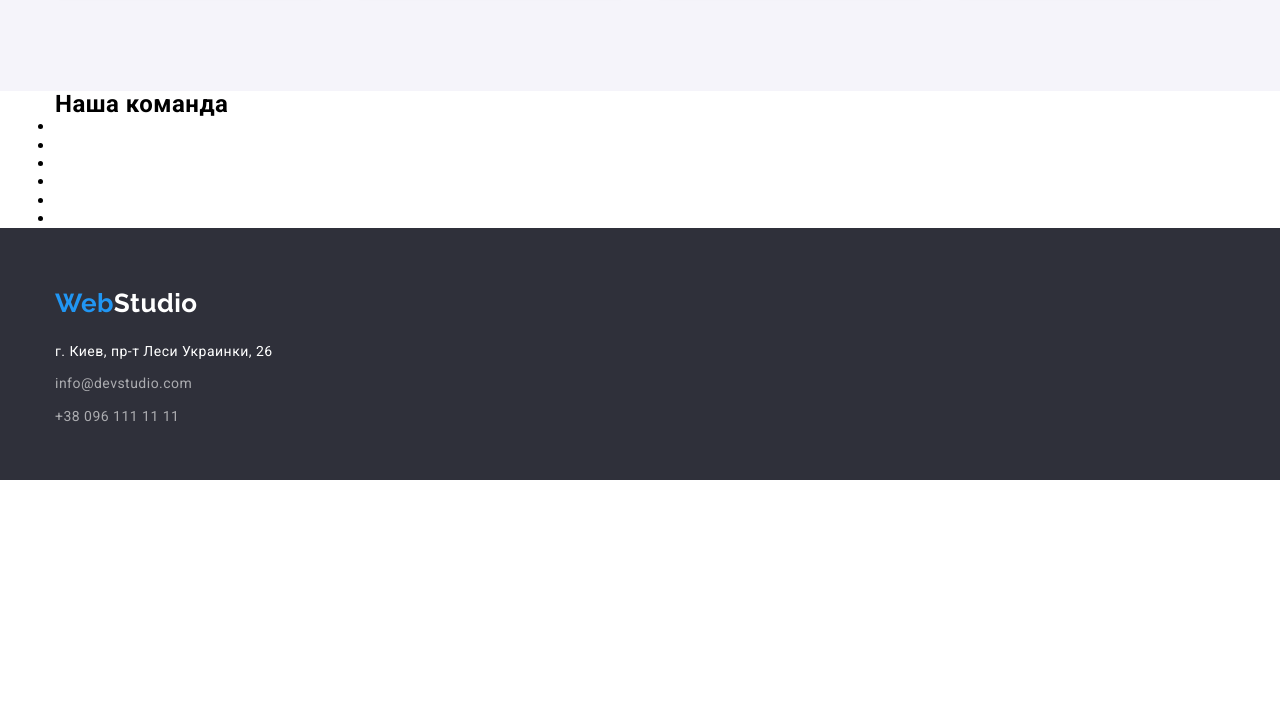
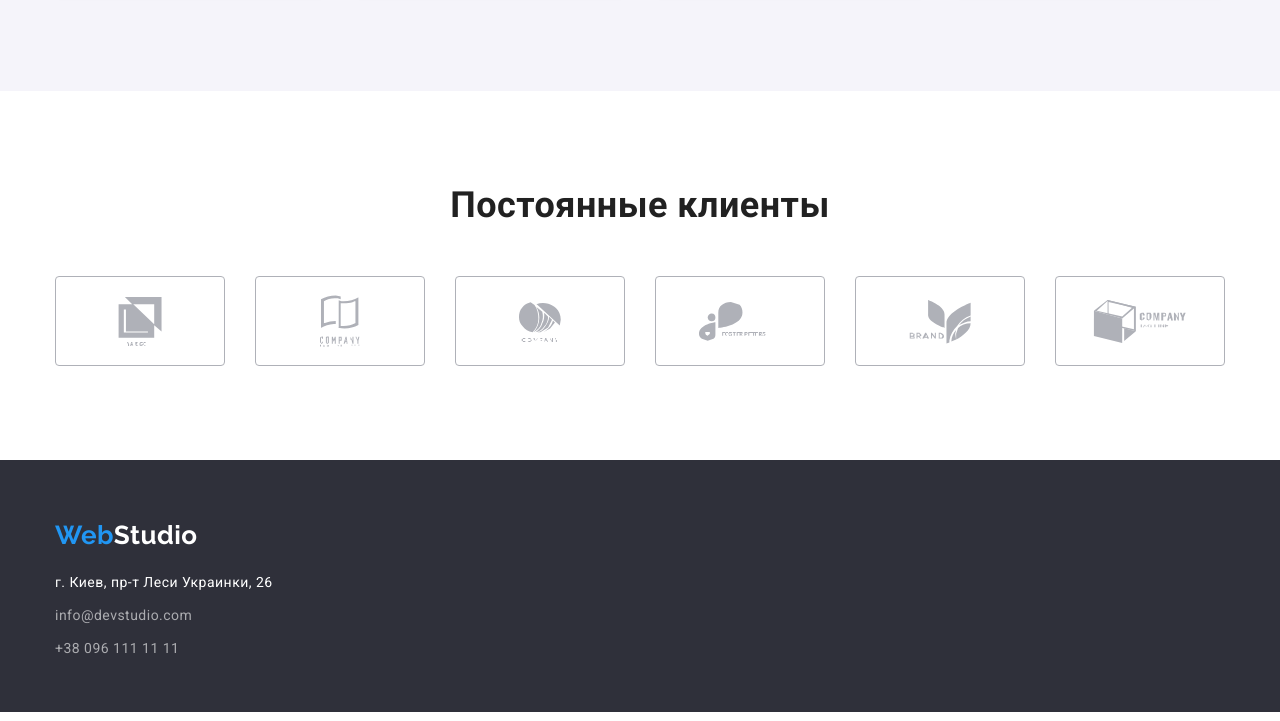
Before and after one commit to Artemius87/goit-markup-hw-04, a plain HTML site: page index.html in a window 1280 px wide. Shown: the part 2236-2957 px from the top of the page. Before the commit the page ends 2725 px from the top, so only its background shows below. Drawn offline with nearby package versions, Linux system fonts and the light colour scheme.

Commit message:
сделал Постоянные клиенты

```diff
--- a/css/style.css
+++ b/css/style.css
@@ -313,3 +313,43 @@ ul {
 .projects:nth-last-child(-n + 3) {
   margin-bottom: 0;
 }
+/* <!-- Постоянные клиенты --> */
+
+.clients {
+  padding: 94px 0;
+}
+
+.clients-list {
+  display: flex;
+  justify-content: space-between;
+}
+
+.clients-item {
+  display: flex;
+  align-items: center;
+}
+
+.clients-link {
+  display: flex;
+  width: 170px;
+  height: 90px;
+  text-decoration: none;
+  justify-content: center;
+  align-items: center;
+  border: 1px solid #afb1b8;
+  border-radius: 4px;
+  fill: #afb1b8;
+}
+
+.icon-logo {
+  --color2: #afb1b8;
+}
+
+.clients-title {
+  margin-bottom: 50px;
+  font-weight: 700;
+  font-size: 36px;
+  line-height: 1.16;
+  text-align: center;
+  color: var(--primary-text-color);
+}
--- a/index.html
+++ b/index.html
@@ -262,14 +262,56 @@ info@devstudio.com
   <!-- Постоянные клиенты -->
   <section class="clients">
     <div class="container">
-      <h2 class="title">Наша команда</h2>
-      <ul>
-        <li></li>
-        <li></li>
-        <li></li>
-        <li></li>
-        <li></li>
-        <li></li>
+      <h2 class="clients-title">Постоянные клиенты</h2>
+      <ul class="clients-list list">
+        <li class="clients-item">
+          <a class="clients-link" href="">
+          <svg class="icon-logo" width="44.27" height="49.23">
+            <use href="./images/defs.svg#group5">
+            </use>
+          </svg>
+          </a>
+        </li>
+        <li class="clients-item">
+          <a class="clients-link" href="">
+            <svg class="icon-logo" width="40" height="52">
+              <use href="./images/defs.svg#group6">
+              </use>
+            </svg>
+          </a>
+        </li>
+        <li class="clients-item">
+          <a class="clients-link" href="">
+            <svg class="icon-logo" width="43.36" height="41.18">
+              <use href="./images/defs.svg#group1">
+              </use>
+            </svg>
+          </a>
+        </li>
+        <li class="clients-item">
+          <a class="clients-link" href="">
+            <svg class="icon-logo" width="84.44" height="40.62">
+              <use href="./images/defs.svg#group2">
+              </use>
+            </svg>
+          </a>
+        </li>
+        <li class="clients-item">
+          <a class="clients-link" href="">
+            <svg class="icon-logo" width="62.54" height="45.43">
+              <use href="./images/defs.svg#group3">
+              </use>
+            </svg>
+          </a>
+        </li>
+        <li class="clients-item">
+          <a class="clients-link" href="">
+            <svg class="icon-logo" width="93.79" height="43.93">
+              <use href="./images/defs.svg#group4">
+              </use>
+            </svg>
+          </a>
+        </li>
       </ul>
       </div>
 </section>
```
